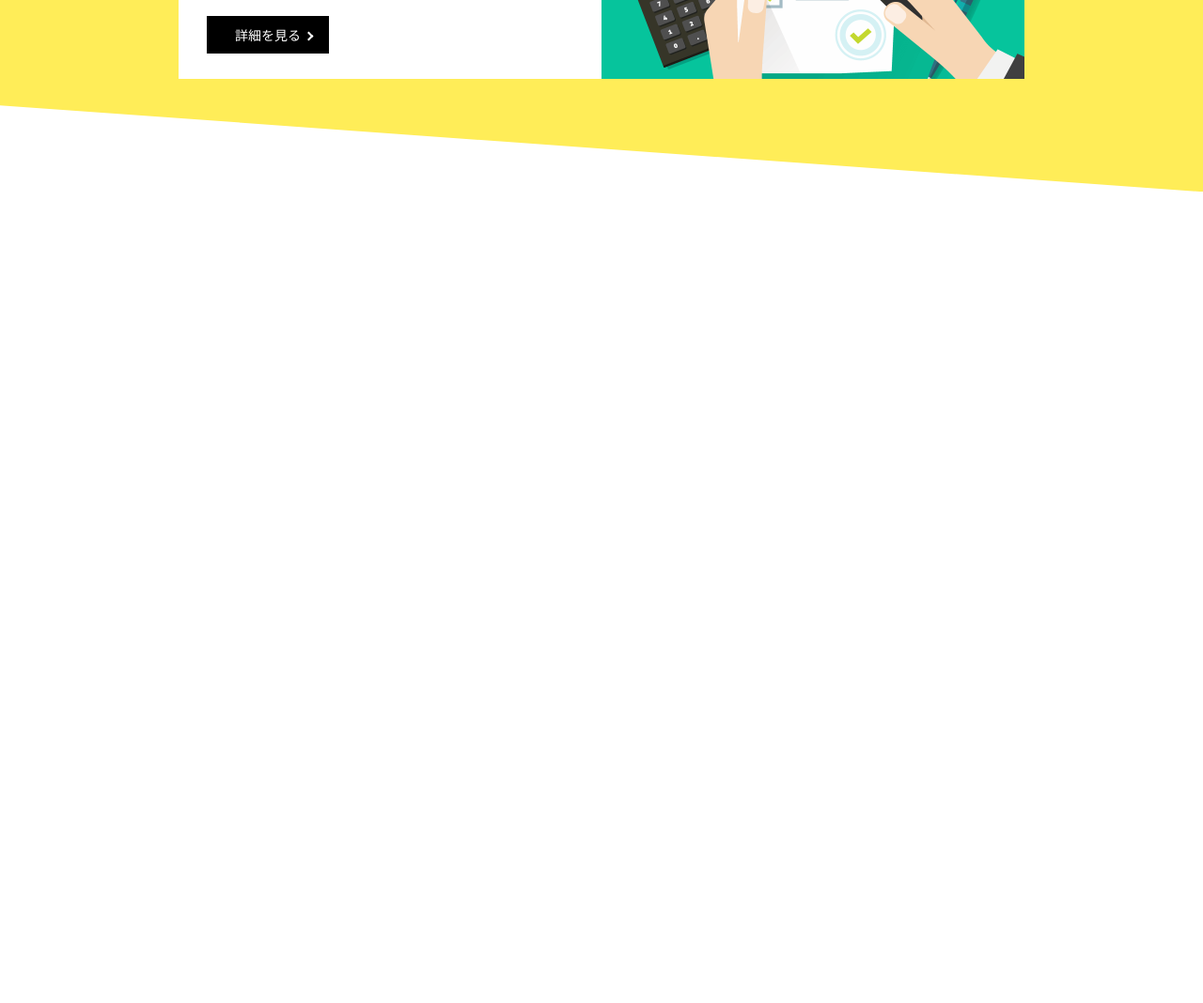
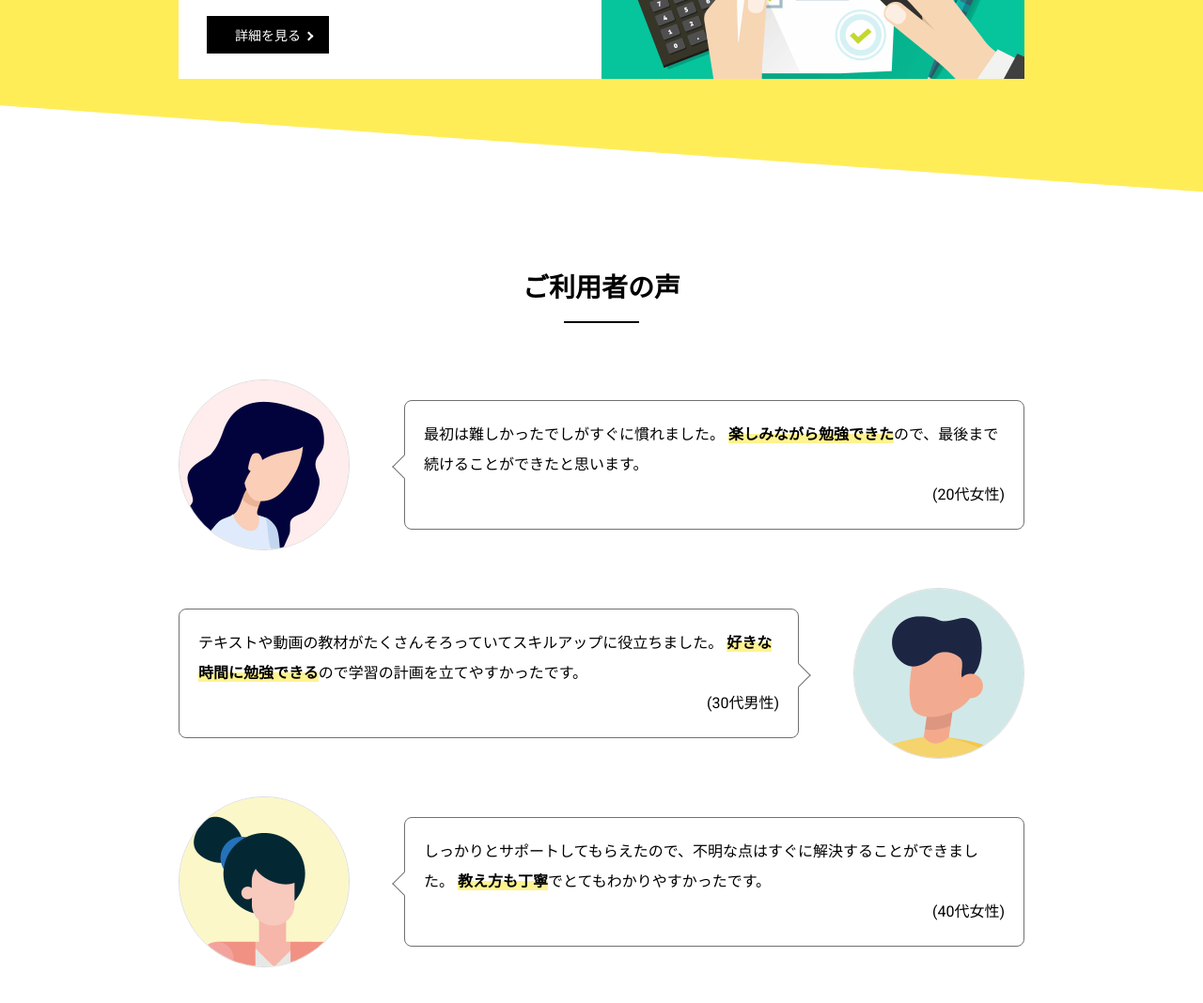
Before and after one commit to tomoroltuto/web_production_practice, a plain HTML site: page study/index.html in a window 1280 px wide. Shown: the part 1882-2950 px from the top of the page at 94% size. Before the commit the page ends 2166 px from the top, so only its background shows below. Drawn offline with nearby package versions, Linux system fonts and the light colour scheme; some packages are replaced by stand-ins of ours.

Commit message:
add:「ご利用者の声」のHTML、CSS実装

```diff
--- a/study/css/style.css
+++ b/study/css/style.css
@@ -92,6 +92,10 @@ Header
     right: 0;
 }
 
+.highlight{
+    background: linear-gradient(transparent 50%, #fff390 50%);
+    font-weight: 700;
+}
 
 
 /*-------------------------------------------
--- a/study/css/top.css
+++ b/study/css/top.css
@@ -146,6 +146,69 @@
     right: 18px;
 }
 
+.voice{
+    margin-bottom: 80px;
+}
+
+.voice .item{
+    display: flex;
+    align-items: center;
+    justify-content: space-between;
+    margin-bottom: 40px;
+}
+
+.voice .item .img{
+    max-width: 182px;
+    margin-right: 40px;
+}
+
+.voice .item .img:nth-child(2){
+    margin-left: 40px;
+    margin-right: 0;
+}
+
+.voice .item .img img{
+    border: solid 1px #ddd;
+    border-radius: 50%;
+}
+
+.voice .item .text{
+    max-width: 660px;
+    border: solid 1px #707070;
+    border-radius: 8px;
+    line-height: 8px;
+    line-height: 2;
+    padding: 20px;
+    position: relative;
+}
+
+.voice .item .text::after{
+    content: "";
+    width: 18px;
+    height: 18px;
+    background-color: #fff;
+    border-right: solid 1px #707070;
+    border-bottom: solid 1px #707070;
+    position: absolute;
+    top: 45%;
+}
+
+.voice .item .text:nth-child(1)::after{
+    transform: rotate(-45deg);
+    right: -10px;
+}
+
+.voice .item .text:nth-child(2)::after{
+    transform: rotate(135deg);
+    left: -10px;
+}
+
+.voice .item .text .age{
+    text-align: right;
+}
+
+
+
 
 /*-------------------------------------------
 スマートフォン
@@ -218,4 +281,21 @@
     .service-price-item .text {
         width: 100%;
     }
+
+    .voice{
+        margin-bottom: 40px;
+    }
+    .voice .item .img{
+        width: 100px;
+        flex-shrink: 0;
+        margin-left: 20px;
+    }
+    .voice .item .img:nth-child(2){
+        margin-left: 20px;
+    }
+
+    .voice .item .text{
+        font-size: 14px;
+        padding: 10px;
+    }
 }
--- a/study/index.html
+++ b/study/index.html
@@ -94,7 +94,7 @@
             <img src="img/top/service.png" alt="" />
           </div>
           <div class="text">
-            <h2 class="section-title-1 ">
+            <h2 class="section-title-1">
               <span class="en">SERVICE</span>
               <span class="ja">サービス</span>
             </h2>
@@ -108,7 +108,7 @@
       <section class="price">
         <div class="service-price-item wrapper">
           <div class="text">
-            <h2 class="section-title-1 ">
+            <h2 class="section-title-1">
               <span class="en">PRICE</span>
               <span class="ja">料金</span>
             </h2>
@@ -122,6 +122,46 @@
           </div>
         </div>
       </section>
+      <section class="voice wrapper">
+        <h2 class="section-title">ご利用者の声</h2>
+        <div class="item">
+          <div class="img">
+            <img src="img/top/voice1.png" alt="" />
+          </div>
+          <div class="text">
+            <p class="comment">
+              最初は難しかったでしがすぐに慣れました。
+              <span class="highlight">楽しみながら勉強できた</span
+              >ので、最後まで続けることができたと思います。
+            </p>
+            <p class="age">(20代女性)</p>
+          </div>
+        </div>
+        <div class="item">
+          <div class="text">
+            <p class="comment">
+              テキストや動画の教材がたくさんそろっていてスキルアップに役立ちました。
+              <span class="highlight">好きな時間に勉強できる</span
+              >ので学習の計画を立てやすかったです。
+            </p>
+            <p class="age">(30代男性)</p>
+          </div>
+          <div class="img">
+            <img src="img/top/voice2.png" alt="" />
+          </div>
+        </div>
+        <div class="item">
+          <div class="img">
+            <img src="img/top/voice3.png" alt="">
+          </div>
+          <div class="text">
+            <p class="comment">しっかりとサポートしてもらえたので、不明な点はすぐに解決することができました。
+              <span class="highlight">教え方も丁寧</span>でとてもわかりやすかったです。
+            </p>
+            <p class="age">(40代女性)</p>
+          </div>
+        </div>
+      </section>
     </main>
   </body>
 </html>
```
